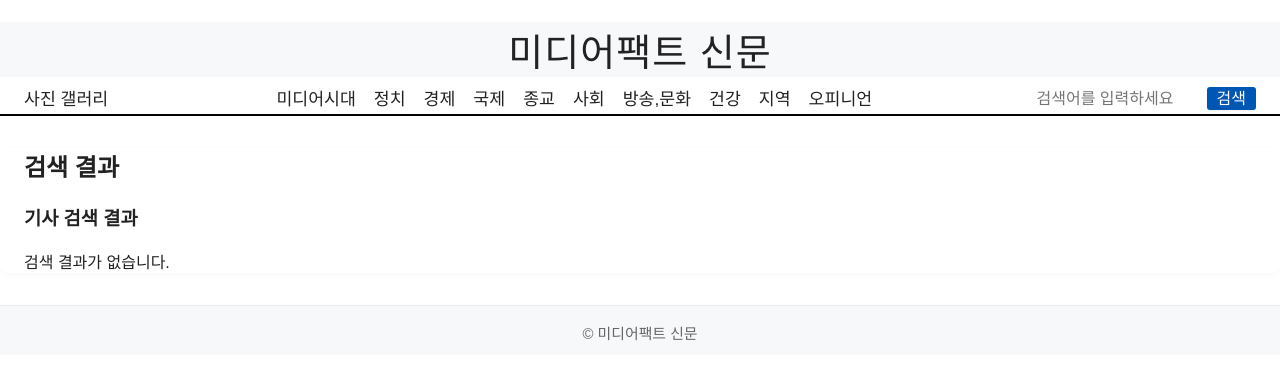
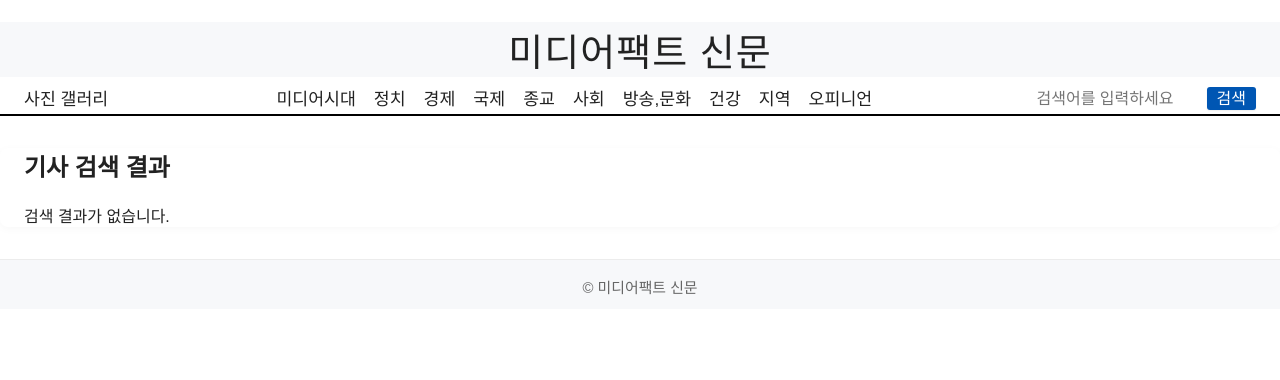
Before and after one commit to assam258-5892/mediafact, a Flask app: page /search in a window 1280 px wide. Shown: the top 380 px of the page. Run offline with Flask 3, Linux system fonts and the light colour scheme; data comes from the database, SQL or seed files in the repository.

Commit message:
검색 결과 제목을 h2 태그로 변경

```diff
--- a/templates/search/index.html
+++ b/templates/search/index.html
@@ -1,9 +1,8 @@
 {% extends 'base.html' %}
 {% block title %}기사 검색 결과{% endblock %}
 {% block content %}
-<h2>검색 결과</h2>
 {% if search_type == 'photo' %}
-<h3>사진 검색 결과</h3>
+<h2>사진 검색 결과</h2>
     {% if photos %}
     <div class="photo-list">
         {% for photo in photos %}
@@ -20,7 +19,7 @@
     <p>사진 검색 결과가 없습니다.</p>
     {% endif %}
 {% else %}
-<h3>기사 검색 결과</h3>
+<h2>기사 검색 결과</h2>
     {% if articles %}
     <div class="article-list">
         {% for article in articles %}
```
